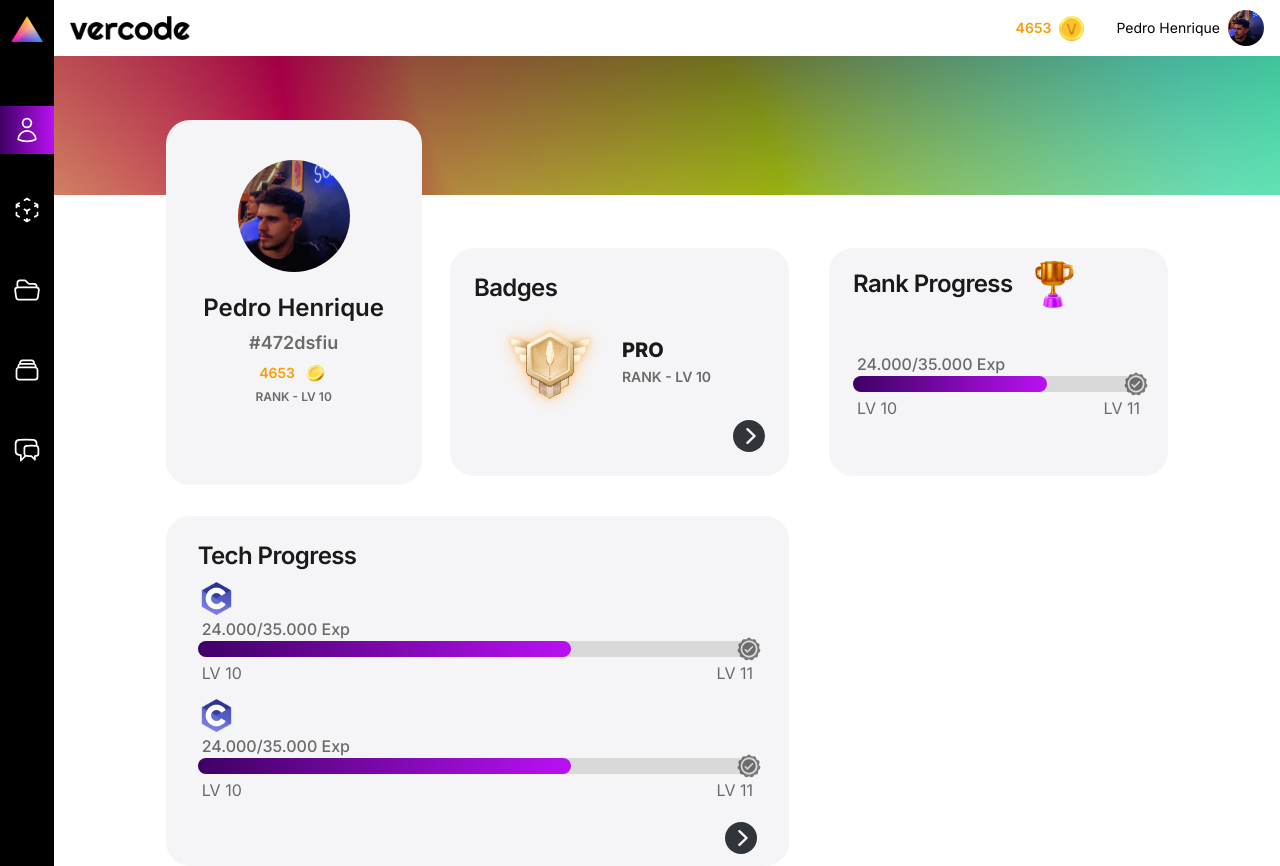
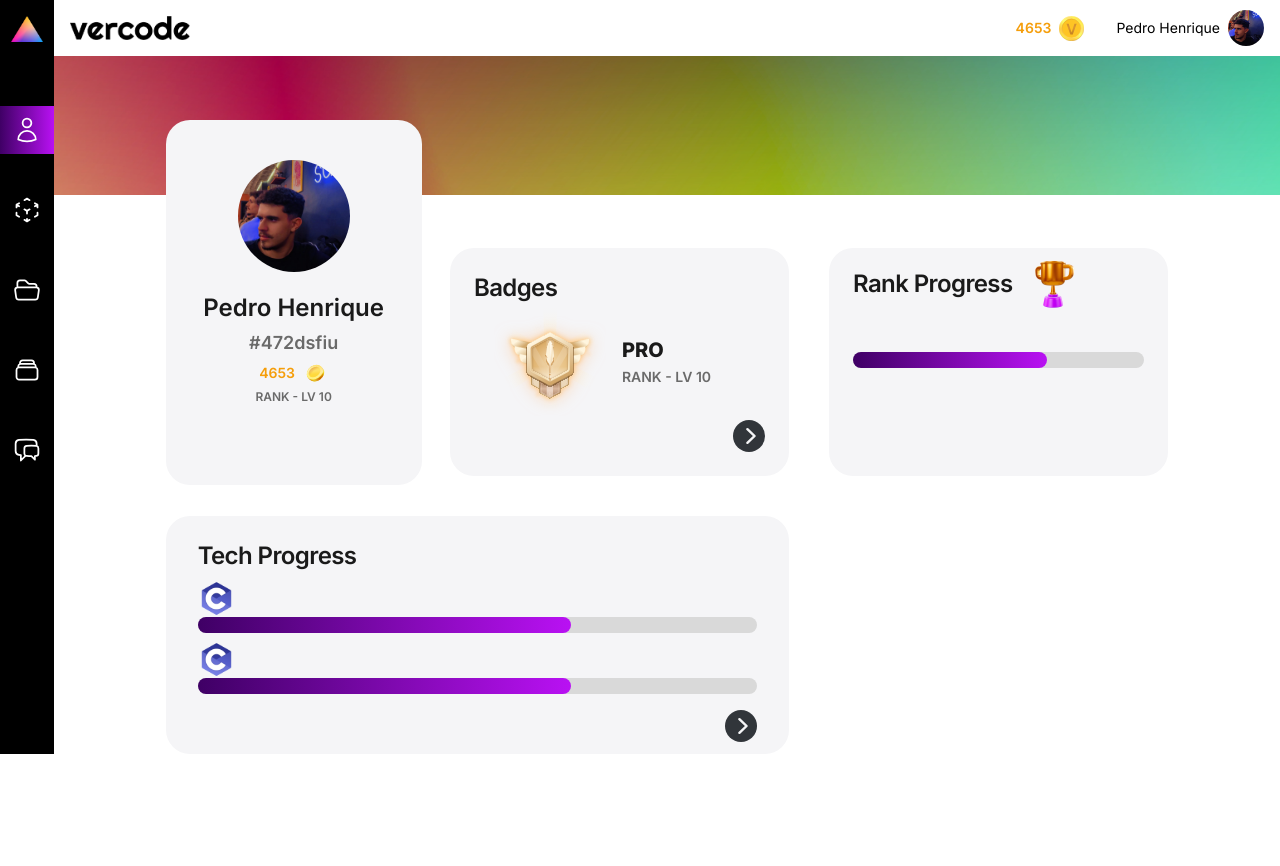
Before and after one commit to vercodeorg/vercode, a Next.js app: page /user in a window 1280 px wide. After the commit the page ends 800 px from the top, so only its background shows below. Built offline with nearby package versions, Linux system fonts and the light colour scheme.

Commit message:
feat: remodeled ProgressBar component

```diff
--- a/app/components/ProgressBar/index.tsx
+++ b/app/components/ProgressBar/index.tsx
@@ -1,22 +1,10 @@
-import Image from "next/image"
-import Subtract from "../../assets/icons/Subtract.svg"
 
-const ProgressBar = () => {
+const ProgressBar = ({children}: {children: React.ReactNode | null}) => {
     return (
-        <div>
-            <span className="font-medium level mb-1 px-1">24.000/35.000 Exp</span>
-            <div className="grid bg-light-gray w-full lg:h-4 2xl:h-6 rounded-xl">
-                <div className="bg-gradient-to-r from-dark-purple to-light-purple relative w-2/3 lg:h-4 2xl:h-6 rounded-xl"></div>
-                <div className="lg:w-6 absolute justify-self-end self-center translate-x-1">
-                    <Image src={Subtract} alt="icon" />
-                </div>
-            </div>
-            <div className="flex justify-between px-1 py-1">
-                <span className="level">LV 10</span>
-                <span className="level">LV 11</span>
-            </div>
+        <div className="grid bg-light-gray w-full lg:h-4 2xl:h-6 rounded-xl">
+            <div className="bg-gradient-to-r from-dark-purple to-light-purple relative w-2/3 lg:h-4 2xl:h-6 rounded-xl" />
+            {children}
         </div>
     )
 }
-
 export default ProgressBar
```
